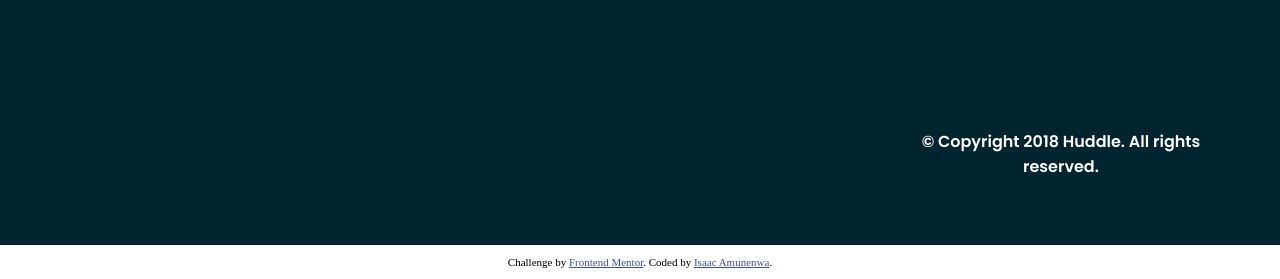
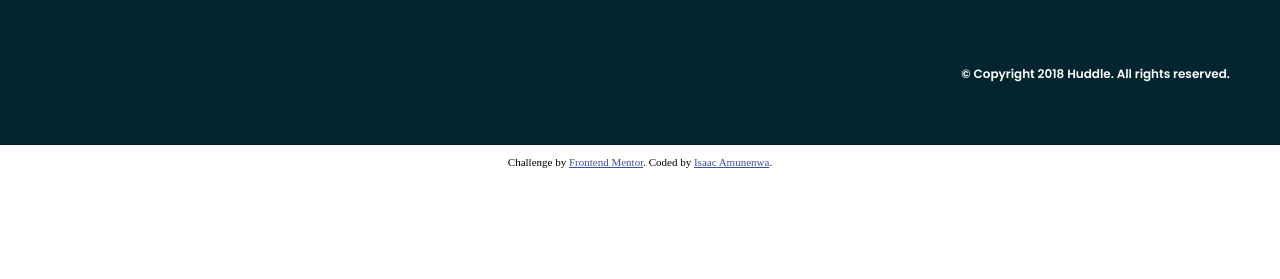
Before and after one commit to Laughter2000/Huddle-Landing-Page, a plain HTML site: page huddle-landing-page-with-alternating-feature-blocks-master/index.html in a window 1280 px wide. Shown: the part 2351-2630 px from the top of the page. After the commit the page ends 2530 px from the top, so only its background shows below. Drawn offline with nearby package versions, Linux system fonts and the light colour scheme.

Commit message:
Update style.css

```diff
--- a/huddle-landing-page-with-alternating-feature-blocks-master/style.css
+++ b/huddle-landing-page-with-alternating-feature-blocks-master/style.css
@@ -1,6 +1,10 @@
 html {
     box-sizing: border-box;
 }
+*, *:before, *:after {
+    box-sizing: inherit;
+}
+
 body {
     margin: 0;
 
@@ -287,6 +291,7 @@ i {
     }
 
     .footer {
+        font-size: 12px;
         display: grid;
         grid-template-areas: auto;
         grid-template-areas:
```
